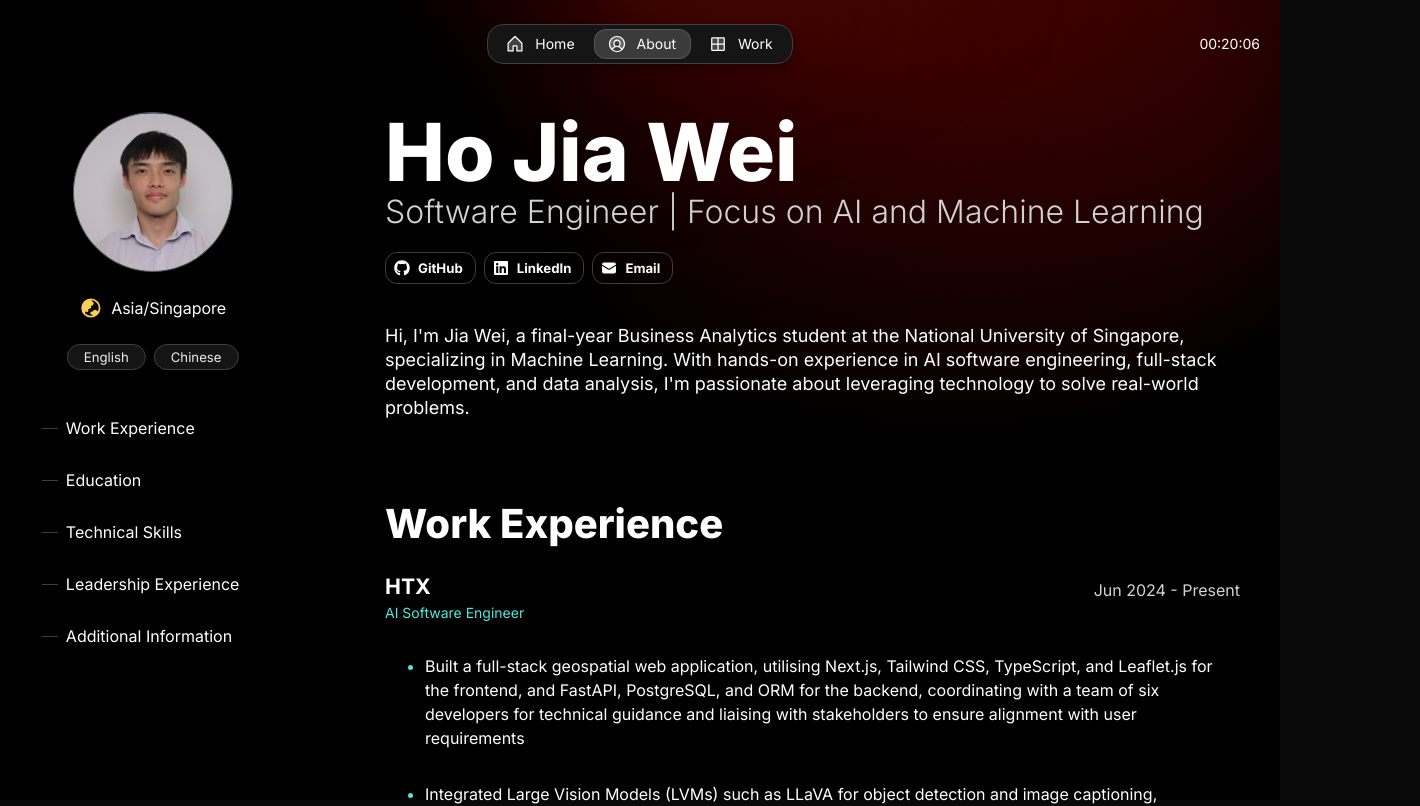
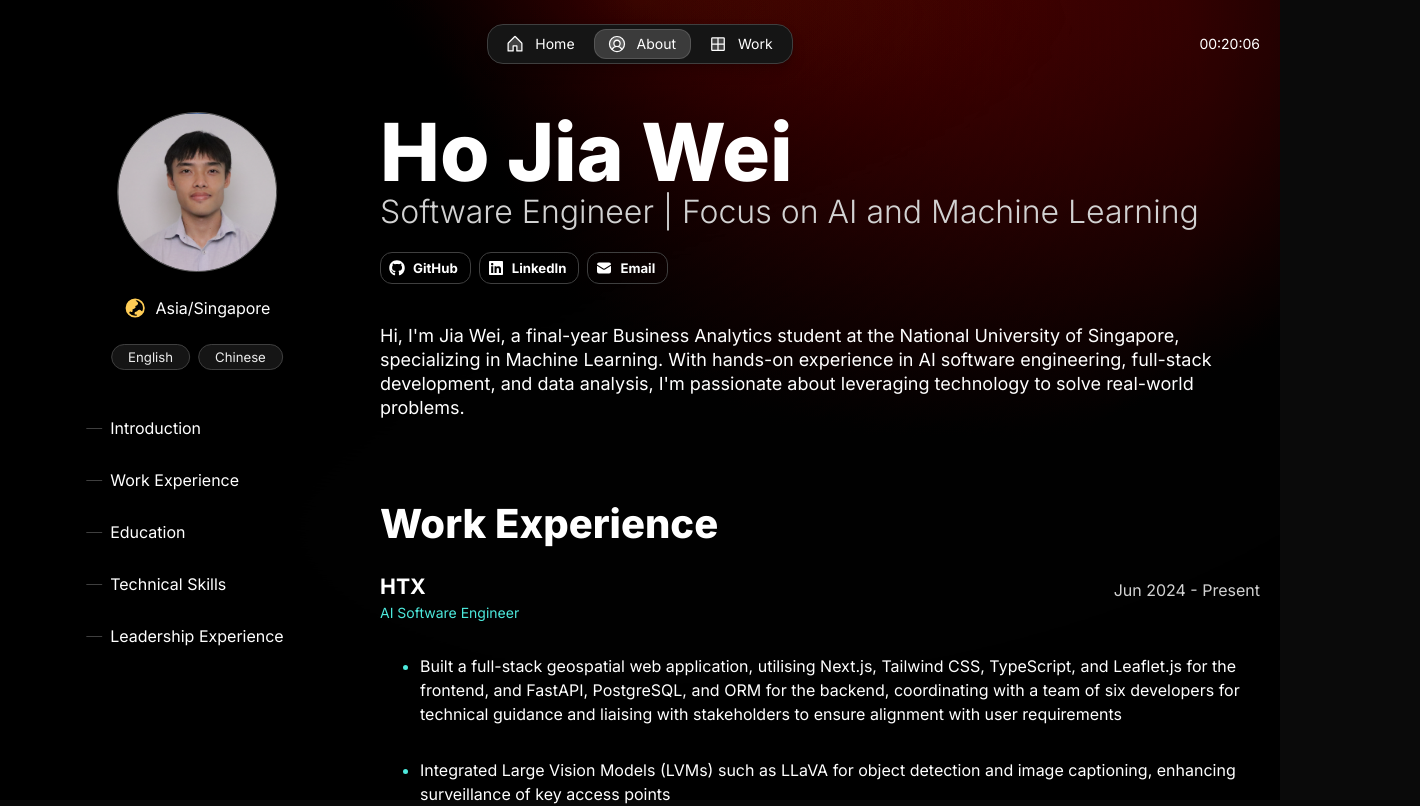
Before and after one commit to jiaweiho72/Portfolio, a Next.js app: page /about in a window 1280 px wide. Shown: the top 806 px of the page, 1420 px wide, since content can reach past the window. Built offline with nearby package versions, Linux system fonts and the light colour scheme.

Commit message:
ui changes

```diff
--- a/src/app/about/about.module.scss
+++ b/src/app/about/about.module.scss
@@ -1,6 +1,6 @@
 .hover {
+
     transition: var(--transition-property) var(--transition-duration-micro-medium) var(--transition-timing-function);
-
     &:hover {
         transform: translateX(var(--static-space-4));
     }
@@ -18,43 +18,49 @@
     }
 }
 
-// @media (max-width: 600px) { // Use a sensible breakpoint, e.g., 600px
-//     .small {
-//         display: none; /* Hides the component */
-//         background-color: red; /* Optional: Just to visualize if needed */
-//     }
-// }
-
 .small {
-    // background-color: red; /* Make it red to see it easily */
-    // color: white; /* Change text color for contrast */
-    // padding: 20px; /* Add some padding */
-    // text-align: center; /* Center the text */
     display: flex; /* Assuming it's a flex container since you use 'direction' and 'alignItems' */
     flex-direction: column; /* Equivalent to direction="column" */
     align-items: center; /* Equivalent to alignItems="center" */
     min-width: 160px; /* Set minimum width */
-    padding-bottom: var(--spacing-xl); /* Use a CSS variable for padding, adjust accordingly */
+    padding-bottom: 160px; /* Use a CSS variable for padding, adjust accordingly */
     position: fixed; /* Fixed position */
-    // left: 10%; /* Position from the left */
+
     left: 50%; /* Center horizontally */
-    transform: translateX(-270%); /* Shift left to center */
+    transform: translateX(-250%); /* Shift left to center */
+
     white-space: nowrap; /* Prevent text from wrapping */
     gap: 24px;
+
+    // max-height: 100vh; /* Maximum height limited to viewport height */
+    // overflow-y: auto; /* Enable vertical scrolling if content overflows */
+
+    z-index: 1000;
+    // pointer-events: none; /* Disable pointer events on the container */
+
+    // /* Re-enable pointer events on child elements */
+    // & > * {
+    //     pointer-events: auto;
+    // }
+
     @media (max-width: 1200px) {
-        display: none;
+        display: none !important;
         // padding-left: 500px; // Zero padding for screens 1200px and smaller
     }
 }
 
 
 .alignment {
-    padding-left: 345px; // High padding for larger screens
-    // left: 50%; /* Center horizontally */
-    // transform: translateX(+10%);
+    flex: 1;
+    // padding-left: 345px; // High padding for larger screens
+    left: 50%; /* Center horizontally */
+    transform: translateX(180px);
+    // background-color: red;
+    transition: margin-left 0.3s ease;
 
     @media (max-width: 1200px) {
         padding-left: 0; // Zero padding for screens 1200px and smaller
-        // transform: translateX(0);
+        transform: translateX(0);
+        // background-color: red;
     }
 }
--- a/src/app/about/components/TableOfContents.tsx
+++ b/src/app/about/components/TableOfContents.tsx
@@ -41,7 +41,14 @@
                 top: '50%',
                 // transform: 'translateY(-50%)',
                 whiteSpace: 'nowrap',
-                // backgroundColor: 'black',
+
+
+                maxHeight: 'calc(100vh - 450px)', // Use quotes around 100vh
+                overflowY: 'auto',
+
+
+                // paddingBottom: '160px',
+                // backgroundColor: 'red',
             }}
             // position="fixed"
             paddingRight="24" gap="32"
@@ -52,10 +59,11 @@
                 <Flex key={sectionIndex} gap="12" direction="column">
                     <Flex
                         style={{ cursor: 'pointer' }}
+                        // background='brand-medium'
                         className={styles.hover}
                         gap="8"
                         alignItems="center"
-                        onClick={() => scrollTo(section.title, 80)}>
+                        onClick={() => scrollTo(section.title, 100)}>
                         <Flex
                             height="1" width="16"
                             background="neutral-strong">
--- a/src/app/about/page.tsx
+++ b/src/app/about/page.tsx
@@ -35,6 +35,11 @@
 
 const structure = [
     {
+        title: about.intro.title,
+        display: about.intro.display,
+        items: []
+    },
+    {
         title: about.work.title,
         display: about.work.display,
         items: about.work.experiences.map(experience => experience.company)
@@ -54,11 +59,11 @@
         display: about.leadership.display,
         items: about.leadership.experiences.map(experience => experience.company)
     },
-    {
-        title: about.additional.title,
-        display: about.additional.display,
-        items: about.work.experiences.map(experience => experience.company)
-    },
+    // {
+    //     title: about.additional.title,
+    //     display: about.additional.display,
+    //     items: about.work.experiences.map(experience => experience.company)
+    // },
 ]
 
 export default function About() {
@@ -94,28 +99,35 @@
                     }),
                 }}
             />
-            {/* <Background
+
+            <Background
                 gradient={true}
                 dots={true}
                 lines={false}
+                style={{
+                    zIndex: -1
+                }}
+            />
+
+            {/* <img
+                src="/bg-image.jpg" // Replace with the path to your image
+                alt="Background"
+                style={{
+                    position: "fixed",
+                    top: "50%",
+                    left: "50%",
+                    width: "100vw",       // Set width to 100% of the viewport width
+                    height: "100vh",      // Set height to 100% of the viewport height
+                    transform: "translate(-50%, -50%)", // Center the image
+                    zIndex: -1,
+                    objectFit: "cover",  // Ensures the image covers the screen completely
+                }}
             /> */}
-
 
             {/* Avatar display */}
             { about.avatar.display && (
                 <Flex
-                className={styles.small} // Apply the class to hide on small screens
-                // minWidth="160"
-                // gap="m"
-                // paddingBottom="xl"
-                // style={{
-                //     left: '10%',
-                //     whiteSpace: 'nowrap',
-                // }}
-                // position="fixed"
-                // direction="column"
-                // alignItems="center"
-                // justifyContent='center'
+                    className={styles.small} // Apply the class to hide on small screens
                 >
                     <Avatar
                         src={person.avatar}
@@ -150,9 +162,6 @@
                             />
                         </Flex>
                     )}
-
-
-
                 </Flex>
             )}
 
@@ -163,13 +172,6 @@
                 mobileDirection="column"
                 // justifyContent="end"
                 justifyContent="center"
-
-                // paddingLeft='128'
-                // paddingX='xl'
-                // paddingX="12"
-                // paddingTop='32'
-
-                // background="brand-medium"
             >
 
                 {/* Resume Content */}
@@ -178,26 +180,7 @@
                     fillWidth
                     flex={9}
                     maxWidth={55}
-                    // maxWidth={60}
-
-
                     direction="column"
-                    // style={{
-                    //     // left: 150,
-                    //     // left:100,
-                    //     right: '100%',
-
-                    //     // left: 130,
-                    // }}
-                    // paddingLeft='160'
-
-                    // paddingLeft='128'
-                    // paddingLeft='104'
-
-                    // padding='l'
-                    // data-border="rounded"
-                    // radius="m"
-                    // background="brand-medium"
                 >
                     <Flex
                         id={about.intro.title}
--- a/src/app/layout.tsx
+++ b/src/app/layout.tsx
@@ -88,10 +88,10 @@
 				as="body"
 				fillWidth margin="0" padding="0"
 				direction="column">
-				<Background
+				{/* <Background
 					gradient={effects.gradient}
 					dots={effects.dots}
-					lines={effects.lines}/>
+					lines={effects.lines}/> */}
 				{/* <video
 					autoPlay
 					loop
```
Also changed, not shown: src/app/page.tsx (+24 -2 lines), src/app/work/[slug]/page.tsx (+42 -1 lines), src/app/work/page.tsx (+42 -1 lines), 2 other files (tests, documents, lock files or other folders).
